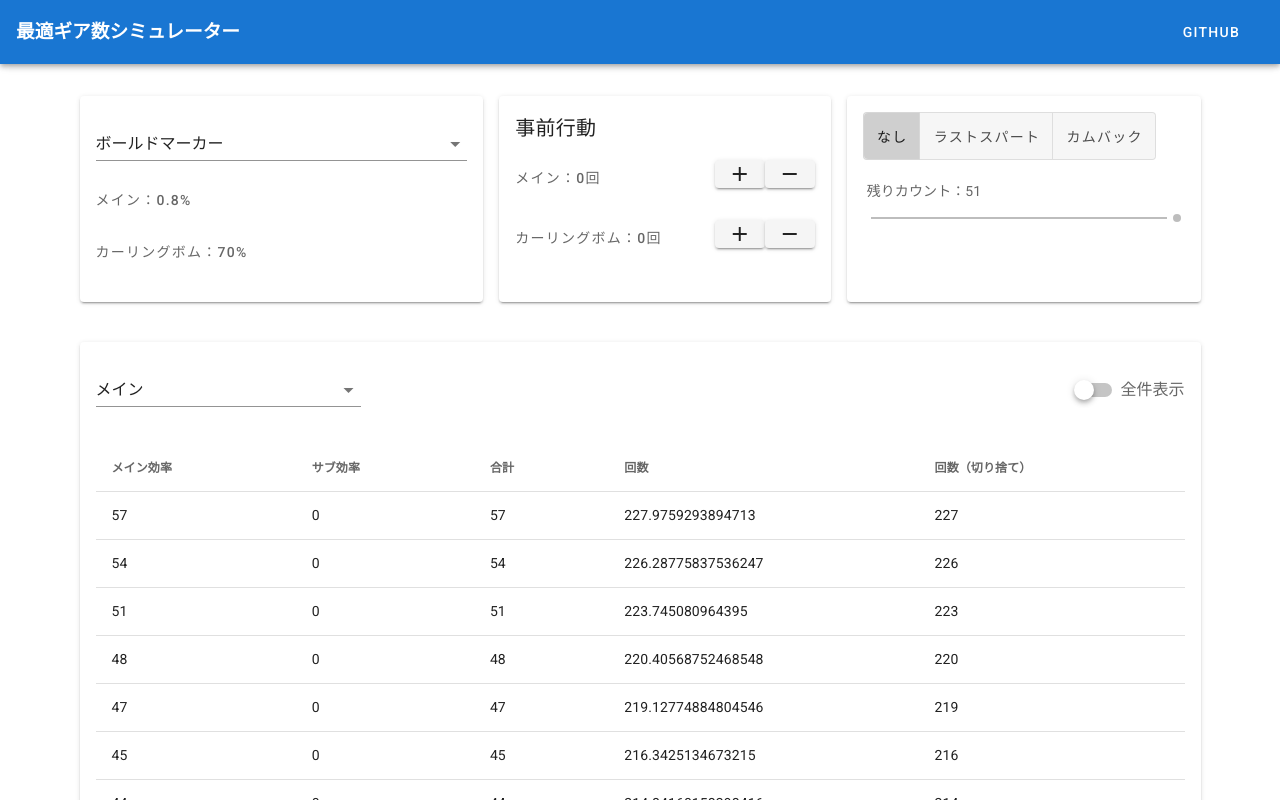
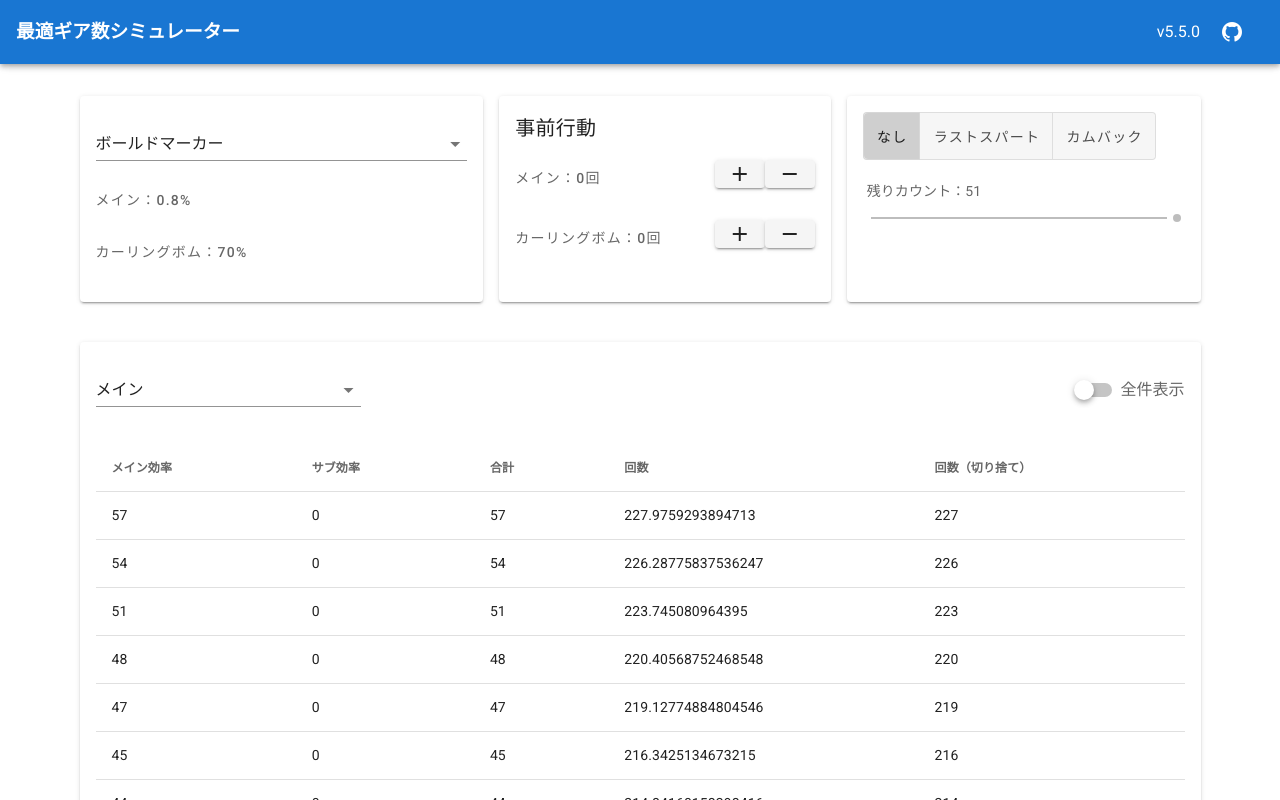
Before and after one commit to nakario/splatoon-best-gear, a Vue app: page / in a window 1280 px wide. Shown: the top 800 px of the page. Built offline with nearby package versions, Linux system fonts and the light colour scheme.

Commit message:
Add version info

```diff
--- a/src/App.vue
+++ b/src/App.vue
@@ -9,12 +9,14 @@
 
       <v-spacer></v-spacer>
 
+      <div>v5.5.0</div>
+
       <v-btn
         href="https://github.com/nakario/splatoon-best-gear"
         target="_blank"
         text
       >
-        <span class="mr-2">GitHub</span>
+        <v-icon>mdi-github</v-icon>
       </v-btn>
     </v-app-bar>
 
```
